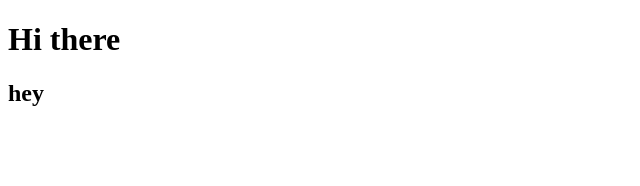
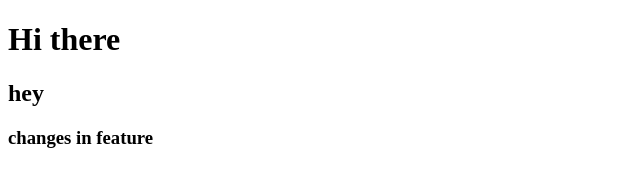
Before and after one commit to mohammed-ansar/Date-with-git, a plain HTML site: page index.html in a window 1280 px wide. Shown: the whole page, without its empty margins (0-640 px from the left). Drawn offline with Linux system fonts and the light colour scheme.

Commit message:
hello file modified

```diff
--- a/index.html
+++ b/index.html
@@ -9,5 +9,6 @@
 <body>
     <h1>Hi there</h1>
     <h2>hey</h2>
+    <h3>changes in feature</h3>
 </body>
 </html>
```
